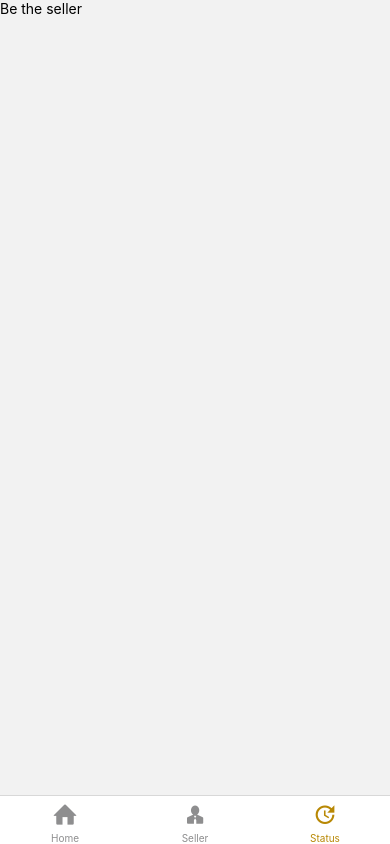
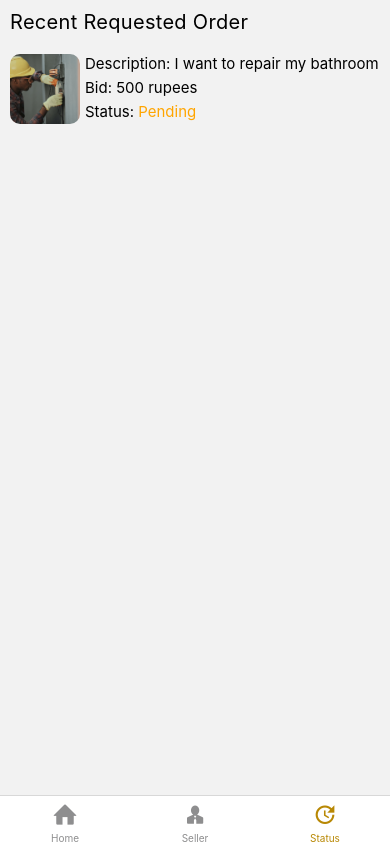
Before and after one commit to ZhaAbhi/NearMe, a React Native app: screen /Status in a window 390 px wide. Built offline with nearby package versions, Linux system fonts and the light colour scheme.

Commit message:
Demo styles for service status screen

```diff
--- a/screens/RequestServiceScreen.tsx
+++ b/screens/RequestServiceScreen.tsx
@@ -24,6 +24,7 @@ const RequestServiceScreen: React.FC<RequestServiceScreenProps> = ({
   navigation,
 }): JSX.Element => {
   const [uploadImage, setUploadImage] = useState(undefined);
+  const [buttonPress, setButtonPress] = useState(false);
 
   console.log(uploadImage);
 
@@ -104,17 +105,20 @@ const RequestServiceScreen: React.FC<RequestServiceScreenProps> = ({
         </View>
         <View style={{alignItems: 'center'}}>
           <TouchableOpacity
+            onPress={() => setButtonPress(!buttonPress)}
             activeOpacity={0.8}
-            style={{
-              marginTop: 20,
-              backgroundColor: '#ce8ff2',
-              padding: 10,
-              paddingLeft: 50,
-              paddingRight: 50,
-              borderRadius: 20,
-            }}>
+            style={[
+              {
+                marginTop: 20,
+                backgroundColor: buttonPress ? 'green' : '#ce8ff2',
+                padding: 10,
+                paddingLeft: 50,
+                paddingRight: 50,
+                borderRadius: 20,
+              },
+            ]}>
             <Text style={{fontSize: 17, color: 'white', fontWeight: 'bold'}}>
-              Send Request
+              {`${buttonPress ? 'Request Sent' : 'Send Request'}`}
             </Text>
           </TouchableOpacity>
         </View>
--- a/screens/ServiceStatusScreen.tsx
+++ b/screens/ServiceStatusScreen.tsx
@@ -1,10 +1,37 @@
 import React from 'react';
-import {SafeAreaView, Text, View} from 'react-native';
+import {Image, SafeAreaView, Text, View} from 'react-native';
+import ElectricalImage from '../assets/NearMe-Assets/Electricians.jpeg';
 
 const ServiceStatusScreen = (): JSX.Element => {
   return (
     <SafeAreaView>
-      <Text>Be the seller</Text>
+      <View style={{padding: 10}}>
+        <Text style={{fontSize: 20, color: 'black', letterSpacing: 0.3}}>
+          Recent Requested Order
+        </Text>
+        <View style={{marginTop: 20}}>
+          <View style={{flexDirection: 'row'}}>
+            <Image
+              source={ElectricalImage}
+              style={{height: 70, width: 70, borderRadius: 10}}
+            />
+            <View style={{marginLeft: 5, flex: 1}}>
+              <Text style={{marginBottom: 5, fontSize: 15}}>
+                Description: I want to repair my bathroom
+              </Text>
+              <Text style={{marginBottom: 5, fontSize: 15}}>
+                Bid: 500 rupees
+              </Text>
+              <View style={{flexDirection: 'row', alignItems: 'center'}}>
+                <Text style={{marginBottom: 5, fontSize: 15}}>Status: </Text>
+                <Text style={{marginBottom: 5, fontSize: 15, color: 'orange'}}>
+                  Pending
+                </Text>
+              </View>
+            </View>
+          </View>
+        </View>
+      </View>
     </SafeAreaView>
   );
 };
```
